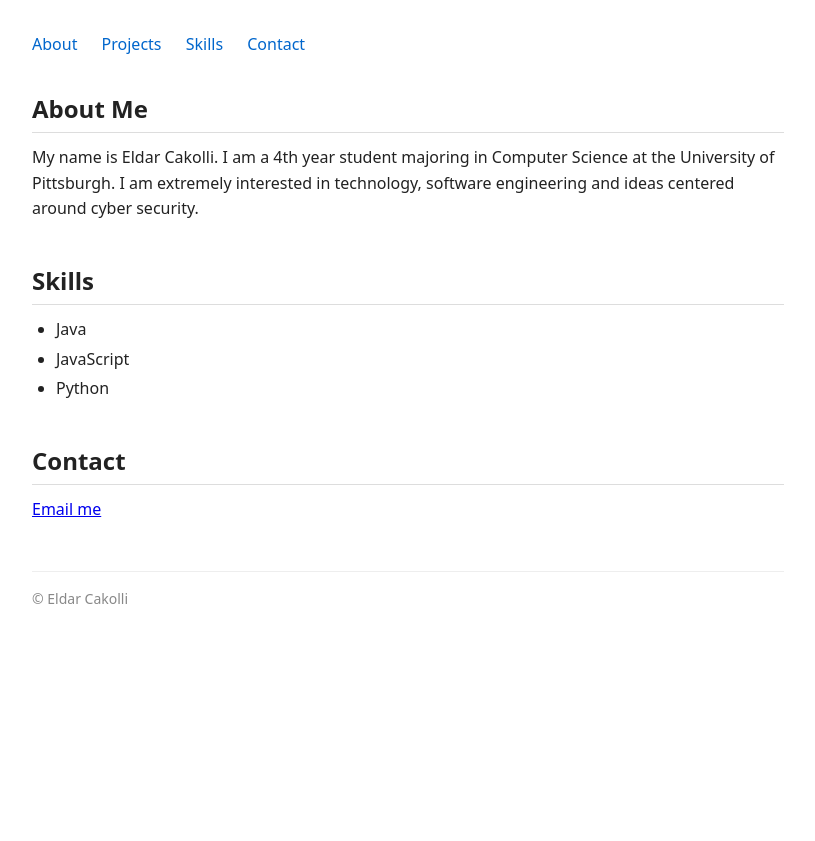
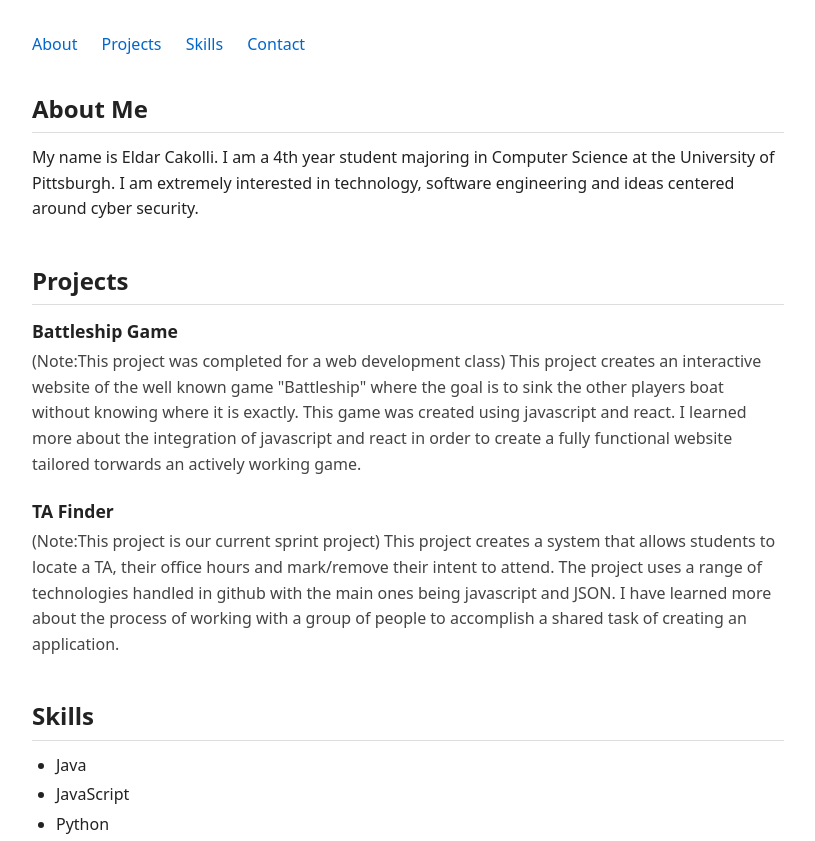
Before and after one commit to ELC320/Assignment-3-Portfolio-, a plain HTML site: page index.html in a window 1280 px wide. Shown: the top 841 px of the page, without its empty margins (232-1047 px from the left). Before the commit the page ends 800 px from the top, so only its background shows below. Drawn offline with Linux system fonts and the light colour scheme.

Commit message:
Restored Project Instruction

```diff
--- a/index.html
+++ b/index.html
@@ -28,6 +28,27 @@
       <!-- e.g., include your name, your program/year, and what you are interested in -->
     </section>
 
+     <section id="projects">
+      <h2>Projects</h2>
+
+      <div class="project">
+        <h3>Battleship Game</h3>
+        <p>(Note:This project was completed for a web development class) This project creates an interactive website of the well known game "Battleship" where the goal is to sink the other players boat without knowing where it is exactly. This game was created using javascript and react. I learned more about the integration of javascript and react in order to create a fully functional website tailored torwards an actively working game.</p>
+      </div>
+
+      <div class="project">
+      <h3>TA Finder</h3>
+      <p>(Note:This project is our current sprint project) This project creates a system that allows students to locate a TA, their office hours and mark/remove their intent to attend. The project uses a range of technologies handled in github with the main ones being javascript and JSON. I have learned more about the process of working with a group of people to accomplish a shared task of creating an application.</p>
+      </div>
+      <!-- Example project entry structure: copy, fill in, and add at least 2:
+      <div class="project">
+        <h3>Project Name</h3>
+        <p>What the project does, the technologies used, and what you learned.</p>
+      </div>
+      -->
+
+      <!-- TODO: Add at least 2 project entries using the structure above -->
+    </section>
 
 
     <section id="skills">
```
